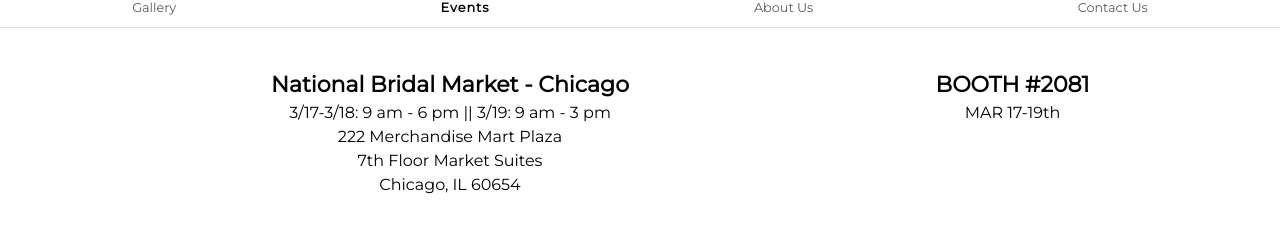
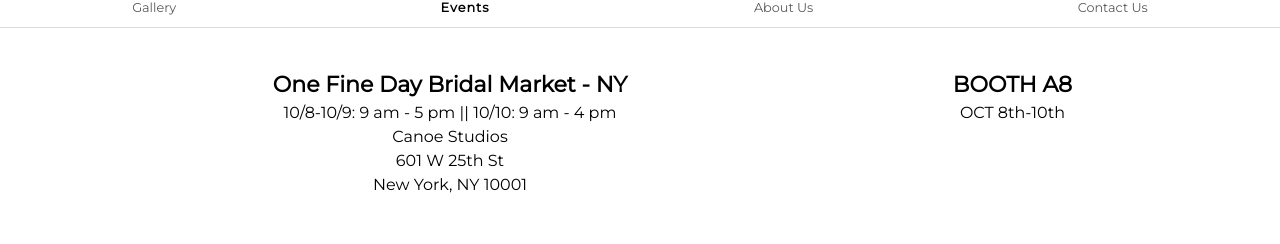
Before and after one commit to BurnsBlink/Amoretalla, a React (Create React App) app: page /events in a window 1280 px wide. Shown: the part 341-585 px from the top of the page. Built offline with nearby package versions, Linux system fonts and the light colour scheme.

Commit message:
Update Contact page for company related

```diff
--- a/src/App.css
+++ b/src/App.css
@@ -264,6 +264,9 @@
 .containerContact {
   width: 100%;
 }
+.italicStyle {
+  font-style: italic;
+}
 .btnSubmit {
   background-color: #181818;
   border: 1px outset #fff;
--- a/src/contact/ContactForm.js
+++ b/src/contact/ContactForm.js
@@ -28,12 +28,12 @@
           <div className='col-md-8 col-sm-12'>
             <form ref={form} onSubmit={sendEmail}>
               <div className='form-group'>
-                <label htmlFor='firstName' className='form-text'>First Name</label>
-                <input type='text' name='firstName' className='form-control' />
+                <label htmlFor='fullName' className='form-text'>Name</label>
+                <input type='text' name='fullName' className='form-control' />
               </div>
               <div className='form-group'>
-                <label htmlFor='lastName' className='form-text'>Last Name</label>
-                <input type='text' name='lastName' className='form-control' />
+                <label htmlFor='companyName' className='form-text'>Company <span className='italicStyle'>(Optional)</span></label>
+                <input type='text' name='companyName' className='form-control' />
               </div>
               <div className='form-group'>
                 <label htmlFor='phoneNumber' className='form-text'>Phone Number</label>
@@ -50,10 +50,6 @@
               <div className='form-group'>
                 <label htmlFor='customerEmail' className='form-text'>Email address</label>
                 <input type='email' name='email' className='form-control' aria-describedby='emailHelp' />
-              </div>
-              <div className='form-group'>
-                <label htmlFor='weddingDate' className='form-text'>Wedding Date (if known)</label>
-                <input type='date' name='weddingDate' className='form-control wedding-date' aria-describedby='date' />
               </div>
               <div className='form-group'>
                 <label htmlFor='message' className='form-text'>Message</label>
--- a/src/events/Events.js
+++ b/src/events/Events.js
@@ -5,18 +5,18 @@
   return (
     <div className='pageBody'>
       <div className='container'>
-        <a href='https://www.nationalbridalmarket.com/' className='eventLink' target='_blank' rel='noreferrer'>
+        <a href='https://onefinedaybridalmarket.com/' className='eventLink' target='_blank' rel='noreferrer'>
           <div className="row">
           <div className="col">
-              <span className='eventTitle'>National Bridal Market - Chicago<br></br></span>
-              <span className='eventTime'>3/17-3/18: 9 am - 6 pm || 3/19: 9 am - 3 pm<br></br></span>
-              <span className='eventLocation'>222 Merchandise Mart Plaza<br></br></span>
-              <span className='eventLocation'>7th Floor Market Suites<br></br></span>
-              <span className='eventCity'>Chicago, IL 60654<br></br></span>
+              <span className='eventTitle'>One Fine Day Bridal Market - NY<br></br></span>
+              <span className='eventTime'>10/8-10/9: 9 am - 5 pm || 10/10: 9 am - 4 pm<br></br></span>
+              <span className='eventLocation'>Canoe Studios<br></br></span>
+              <span className='eventLocation'>601 W 25th St<br></br></span>
+              <span className='eventCity'>New York, NY 10001<br></br></span>
             </div>
             <div className='col-4 eventDate'>
-              <span className='eventTitle'>BOOTH #2081</span><br />
-              <span className='eventTime'>MAR 17-19th</span>
+              <span className='eventTitle'>BOOTH A8</span><br />
+              <span className='eventTime'>OCT 8th-10th</span>
             </div>
           </div>
         </a>
```
